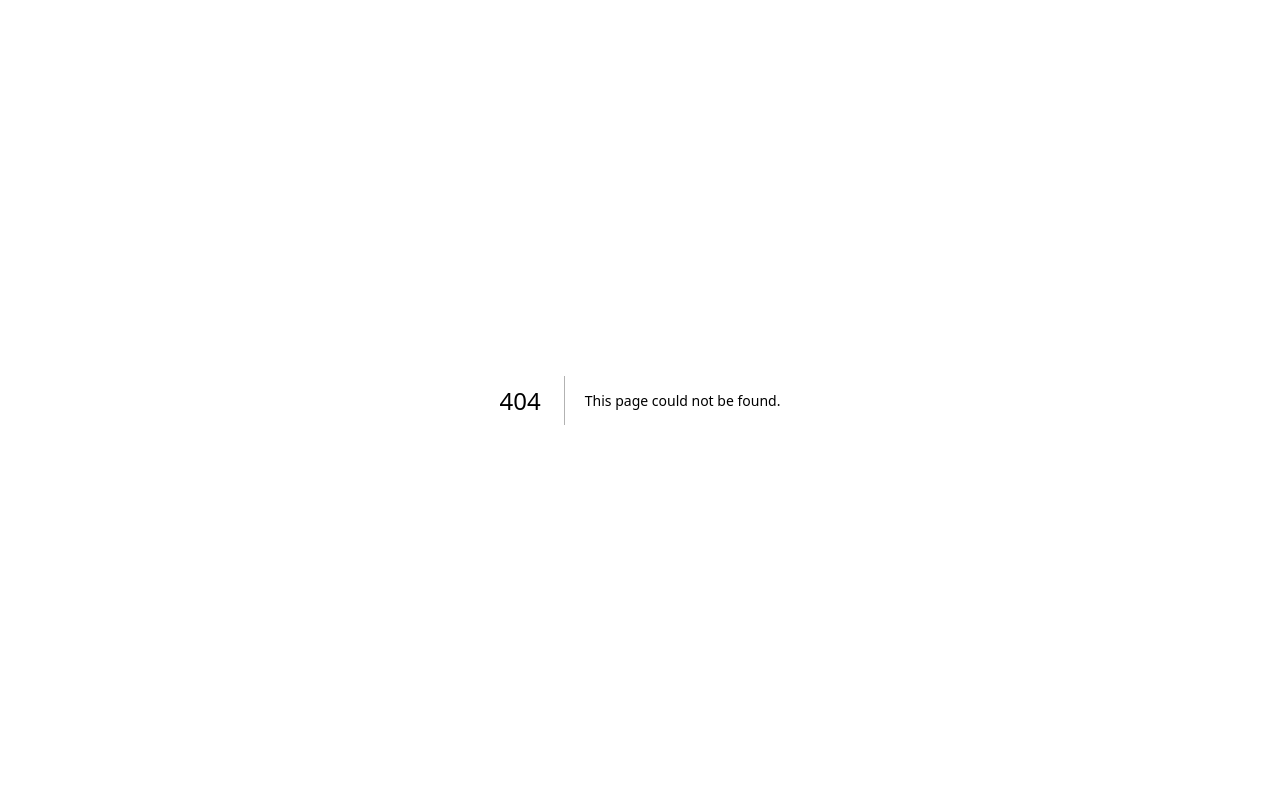
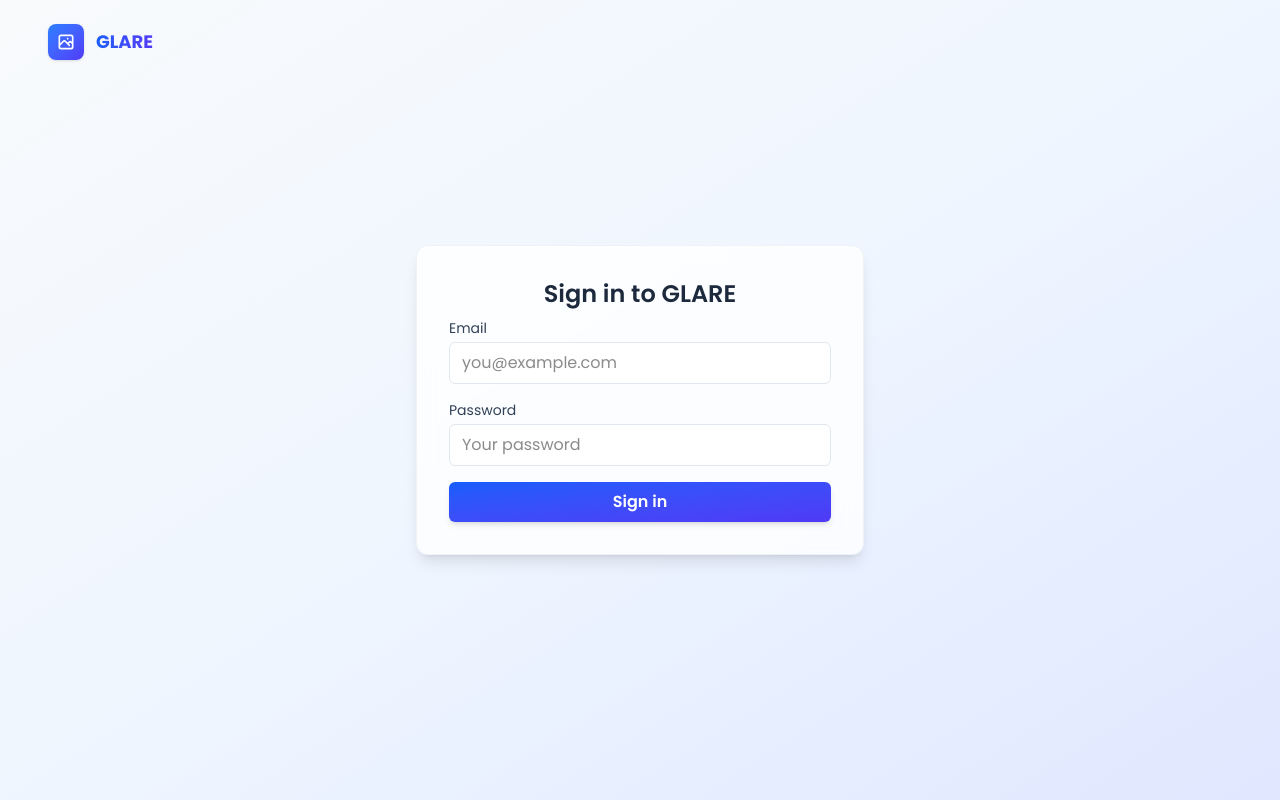
Before and after one commit to Anantadhirya/glare-app, a Next.js app: page /sign-in in a window 1280 px wide. Before the commit this address had no page. Built offline with nearby package versions, Linux system fonts and the light colour scheme.

Commit message:
feat: auth

```diff
--- /dev/null
+++ b/app/(authenticated)/layout.tsx
@@ -0,0 +1,30 @@
+"use client";
+
+import { useEffect, useState } from "react";
+import { useRouter } from "next/navigation";
+
+export default function Layout({ children }: { children: React.ReactNode }) {
+  const router = useRouter();
+  const [isLoading, setIsLoading] = useState<boolean>(true);
+
+  useEffect(() => {
+    setTimeout(() => {
+      try {
+        const token = localStorage.getItem("token");
+        if (!token) {
+          router.push("/sign-in");
+        }
+      } catch {
+        router.push("/sign-in");
+      } finally {
+        setIsLoading(false);
+      }
+    }, 400);
+  }, [router]);
+
+  if (isLoading) {
+    return null;
+  }
+
+  return <>{children}</>;
+}
--- /dev/null
+++ b/app/sign-in/layout.tsx
@@ -0,0 +1,21 @@
+"use client";
+
+import { useEffect } from "react";
+import { useRouter } from "next/navigation";
+
+export default function Layout({ children }: { children: React.ReactNode }) {
+  const router = useRouter();
+
+  useEffect(() => {
+    setTimeout(() => {
+      try {
+        const token = localStorage.getItem("token");
+        if (token) {
+          router.replace("/");
+        }
+      } catch {}
+    }, 400);
+  }, [router]);
+
+  return <>{children}</>;
+}
--- /dev/null
+++ b/app/sign-in/page.tsx
@@ -0,0 +1,112 @@
+"use client";
+
+import { useRouter } from "next/navigation";
+import { useState } from "react";
+
+export default function SignIn() {
+  const [email, setEmail] = useState("");
+  const [password, setPassword] = useState("");
+  const [message, setMessage] = useState<string | null>(null);
+  const router = useRouter();
+  const [isLoading, setIsLoading] = useState(false);
+  console.log(isLoading);
+
+  const handleSubmit = (e: React.FormEvent) => {
+    e.preventDefault();
+    setMessage(null);
+    setIsLoading(true);
+    if (!email || !password) {
+      setMessage("Please enter email and password.");
+      return;
+    }
+    setTimeout(() => {
+      if (
+        email === process.env.NEXT_PUBLIC_DEMO_EMAIL &&
+        password === process.env.NEXT_PUBLIC_DEMO_PASSWORD
+      ) {
+        setMessage("Sign-in successful! Redirecting...");
+        setTimeout(() => router.replace("/"), 400);
+        localStorage.setItem("token", "eyJhbGciOiJIUzI1NiIsInR5cCI6IkpXVCJ9");
+      } else {
+        setMessage("Invalid email or password.");
+      }
+      setIsLoading(false);
+    }, 800);
+  };
+
+  return (
+    <div className="min-h-screen bg-linear-to-br from-slate-50 via-blue-50 to-indigo-100 dark:from-slate-900 dark:via-slate-800 dark:to-indigo-900 flex items-center justify-center p-6">
+      {/* Header (small) */}
+      <header className="absolute top-6 left-6 right-6 md:left-12 md:right-auto flex items-center justify-center md:justify-start">
+        <div className="flex items-center space-x-3">
+          <div className="h-9 w-9 rounded-lg bg-linear-to-br from-blue-500 to-indigo-600 flex items-center justify-center shadow">
+            <svg
+              className="h-5 w-5 text-white"
+              fill="none"
+              stroke="currentColor"
+              viewBox="0 0 24 24"
+            >
+              <path
+                strokeLinecap="round"
+                strokeLinejoin="round"
+                strokeWidth={2}
+                d="M4 16l4.586-4.586a2 2 0 012.828 0L16 16m-2-2l1.586-1.586a2 2 0 012.828 0L20 14m-6-6h.01M6 20h12a2 2 0 002-2V6a2 2 0 00-2-2H6a2 2 0 00-2 2v12a2 2 0 002 2z"
+              />
+            </svg>
+          </div>
+          <h1 className="text-lg font-bold bg-linear-to-r from-blue-600 to-indigo-600 bg-clip-text text-transparent">
+            GLARE
+          </h1>
+        </div>
+      </header>
+
+      {/* Card */}
+      <div className="w-full max-w-md bg-white/80 dark:bg-slate-800/70 backdrop-blur rounded-xl border border-slate-200/50 dark:border-slate-700/50 shadow-lg p-8">
+        <h2 className="text-2xl font-semibold text-slate-800 dark:text-slate-100 mb-2 text-center">
+          Sign in to GLARE
+        </h2>
+
+        <form onSubmit={handleSubmit} className="space-y-4">
+          <div>
+            <label className="block text-sm mb-1 text-slate-700 dark:text-slate-300">
+              Email
+            </label>
+            <input
+              type="email"
+              value={email}
+              onChange={(e) => setEmail(e.target.value)}
+              className="w-full px-3 py-2 border rounded-md bg-white dark:bg-slate-900 border-slate-200 dark:border-slate-700 focus:outline-none focus:ring-2 focus:ring-blue-400"
+              placeholder="you@example.com"
+            />
+          </div>
+
+          <div>
+            <label className="block text-sm mb-1 text-slate-700 dark:text-slate-300">
+              Password
+            </label>
+            <input
+              type="password"
+              value={password}
+              onChange={(e) => setPassword(e.target.value)}
+              className="w-full px-3 py-2 border rounded-md bg-white dark:bg-slate-900 border-slate-200 dark:border-slate-700 focus:outline-none focus:ring-2 focus:ring-blue-400"
+              placeholder="Your password"
+            />
+          </div>
+
+          {message && (
+            <div className="text-sm text-center text-slate-700 dark:text-slate-200">
+              {message}
+            </div>
+          )}
+
+          <button
+            className="w-full inline-flex items-center justify-center rounded-md py-2 font-semibold text-white bg-linear-to-br from-blue-600 to-indigo-600 shadow-md disabled:opacity-50 disabled:cursor-not-allowed hover:from-blue-700 hover:to-indigo-700 transition-colors"
+            disabled={isLoading}
+          >
+            {isLoading ? "Signing in..." : "Sign in"}
+          </button>
+        </form>
+      </div>
+    </div>
+  );
+}
```
Also changed, not shown: app/(authenticated)/page.tsx (renamed from app/page.tsx), 2 other files (tests, documents, lock files or other folders).
